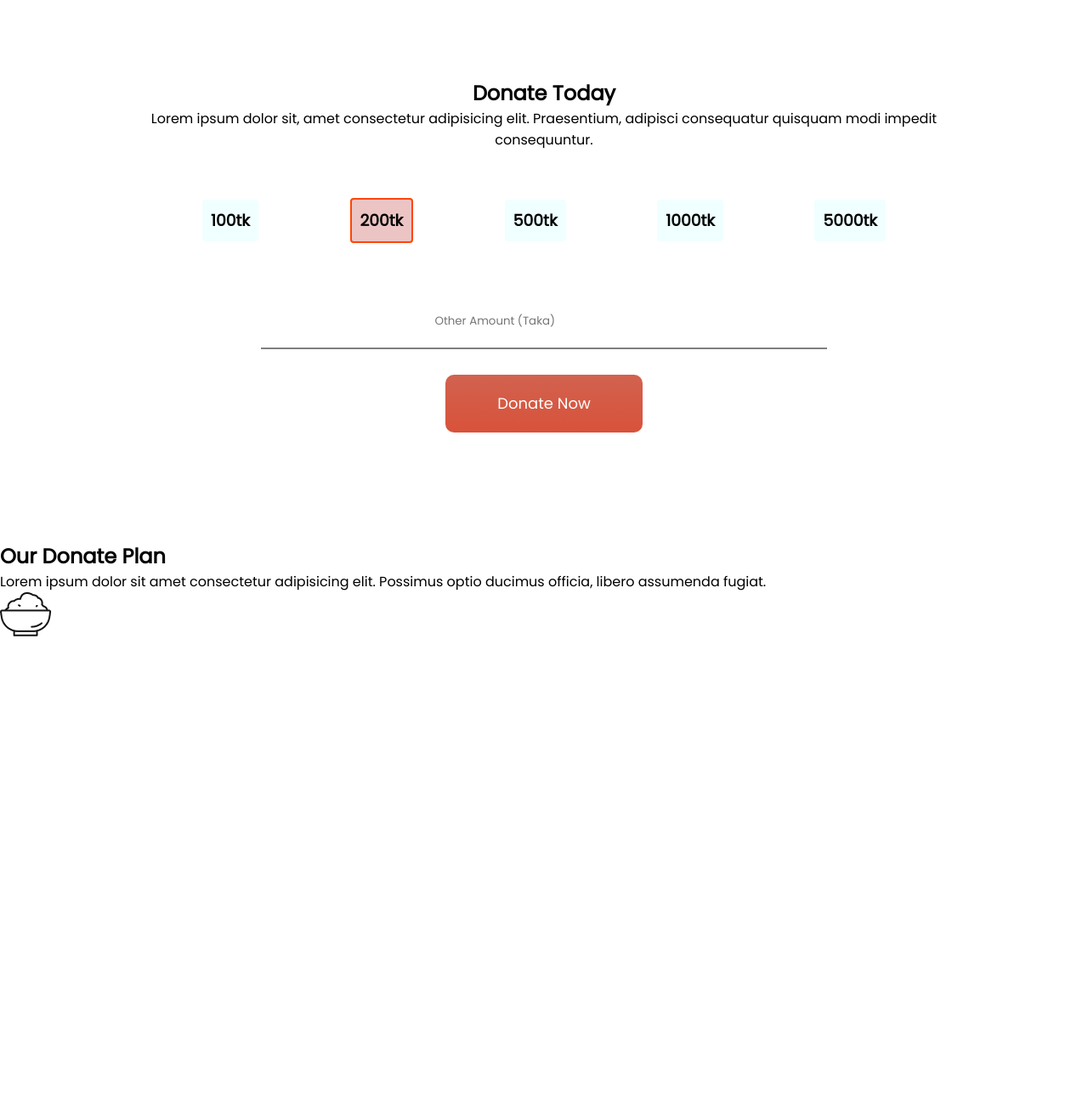
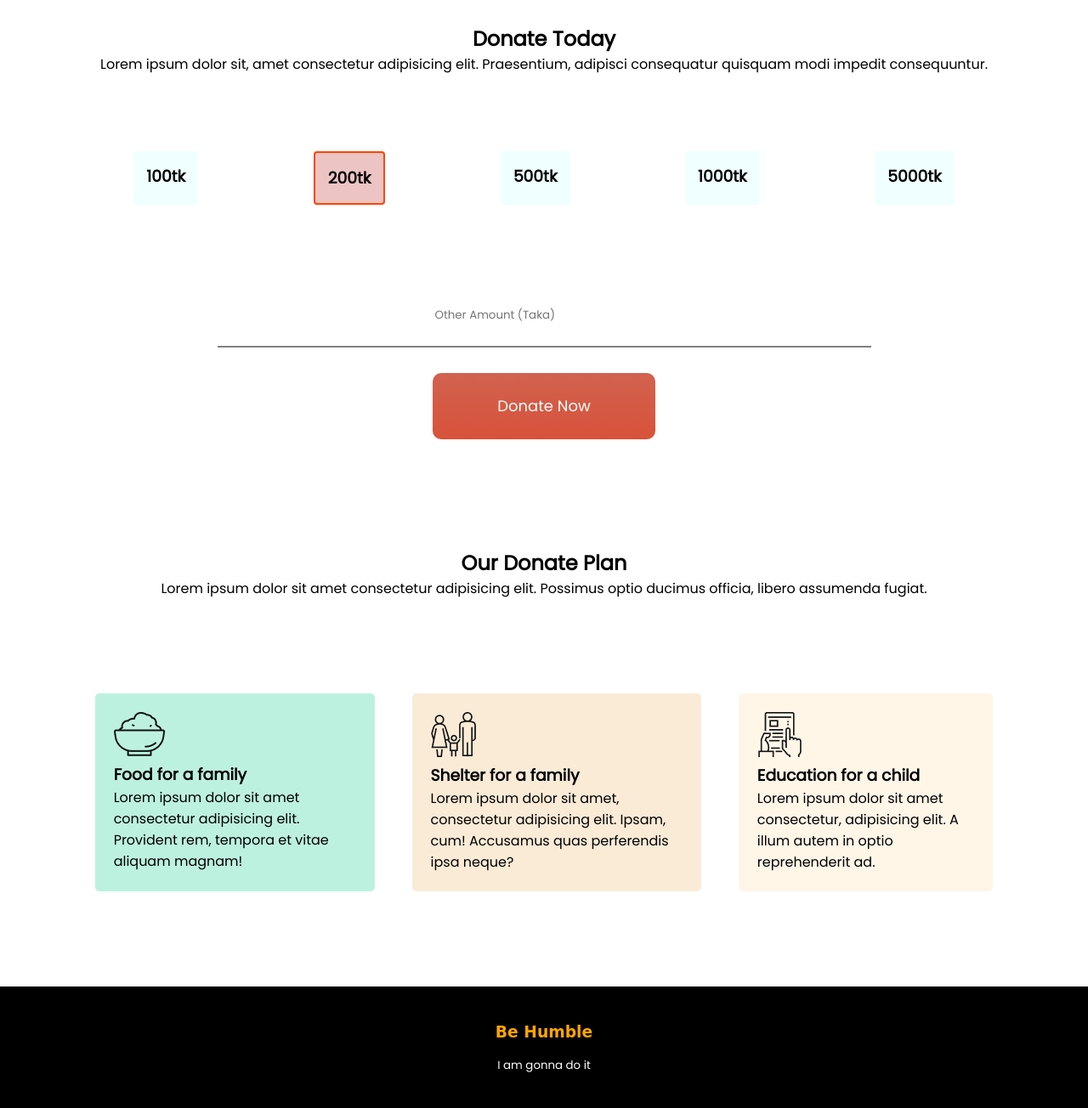
Before and after one commit to siamcse/donate-for-help, a plain HTML site: page index.html in a window 1280 px wide. Shown: the part 804-2108 px from the top of the page at 85% size. Before the commit the page ends 1560 px from the top, so only its background shows below. Drawn offline with Linux system fonts and the light colour scheme.

Commit message:
card and footer add

```diff
--- a/index.html
+++ b/index.html
@@ -21,7 +21,7 @@
         </div>
     </section>
 
-    <section class="donate-amount-section">
+    <section class="donate-centeralized">
         <div>
             <h2>Donate Today</h2>
             <p>Lorem ipsum dolor sit, amet consectetur adipisicing elit. Praesentium, adipisci consequatur quisquam modi impedit consequuntur.</p>
@@ -40,15 +40,31 @@
     </section>
 
     <section class="donate-plan">
-        <div>
+        <div class="donate-centeralized">
             <h2>Our Donate Plan</h2>
             <p>Lorem ipsum dolor sit amet consectetur adipisicing elit. Possimus optio ducimus officia, libero assumenda fugiat.</p>
         </div>
-        <div>
-            <div>
+        <div class="flexible-container">
+            <div class="card-item" id="food-card">
                 <img src="icons/food.png" alt="">
+                <h3>Food for a family</h3>
+                <p>Lorem ipsum dolor sit amet consectetur adipisicing elit. Provident rem, tempora et vitae aliquam magnam!</p>
+            </div>
+            <div class="card-item" id="shelter-card">
+                <img src="icons/shelter.png" alt="">
+                <h3>Shelter for a family</h3>
+                <p>Lorem ipsum dolor sit amet, consectetur adipisicing elit. Ipsam, cum! Accusamus quas perferendis ipsa neque?</p>
+            </div>
+            <div class="card-item" id="education-card">
+                <img src="icons/Frame-1.png" alt="">
+                <h3>Education for a child</h3>
+                <p>Lorem ipsum dolor sit amet consectetur, adipisicing elit. A illum autem in optio reprehenderit ad.</p>
             </div>
         </div>
     </section>
 </body>
+<footer>
+    <h3>Be Humble</h3>
+    <small>I am gonna do it</small>
+</footer>
 </html>
--- a/style.css
+++ b/style.css
@@ -12,7 +12,7 @@ h1{
     padding-top: 15%;
     padding-left: 22%;
     padding-right: 22%;
-    padding-bottom: 20%;
+    padding-bottom: 15%;
 }
 .banner-content{
     text-align: center;
@@ -28,28 +28,26 @@ h1{
     padding: 2% 6%;
     border-radius: 10px;
 }
-.donate-amount-section{
-    margin: 10%;
+.donate-centeralized{
+    margin-top: 10%;
     text-align: center;
 }
 .flexible-container{
     display: flex;
-    margin: 5px;
-    padding: 5%;
-    align-items: center;
+    padding: 7%;
 }
 .amount{
     text-align: center;
     margin: 0 auto;
     border: none;
     border-radius: 4px;
-    padding: 10px;
+    padding: 15px;
     background-color: azure;
 }
 #choice-amount-color{
     border: 2px solid orangered;
     border-radius: 4px;
-    padding: 10px;
+    padding: 15px;
     background-color: rgb(237, 196, 196);
 
 }
@@ -58,5 +56,31 @@ h1{
     border-bottom: 2px solid gray;
     margin: 5px;
     padding: 2% 20%;
+}
+.card-item{
+    margin: 2%;
+    padding: 2%;
+    border-radius: 5px;
+}
+#food-card{
+    background-color: rgb(189, 241, 223);
+}
+#shelter-card{
+    background-color: antiquewhite;
+}
+#education-card{
+    background-color: rgb(255, 246, 232);
+}
 
+footer{
+    text-align: center;
+    background-color: black;
+    color: white;
+    padding: 3%;
 }
+footer h3{
+    font-family: 'Splash', cursive;
+    margin-bottom: 10px;
+    padding: 5px;
+    color: orange;
+}
```
